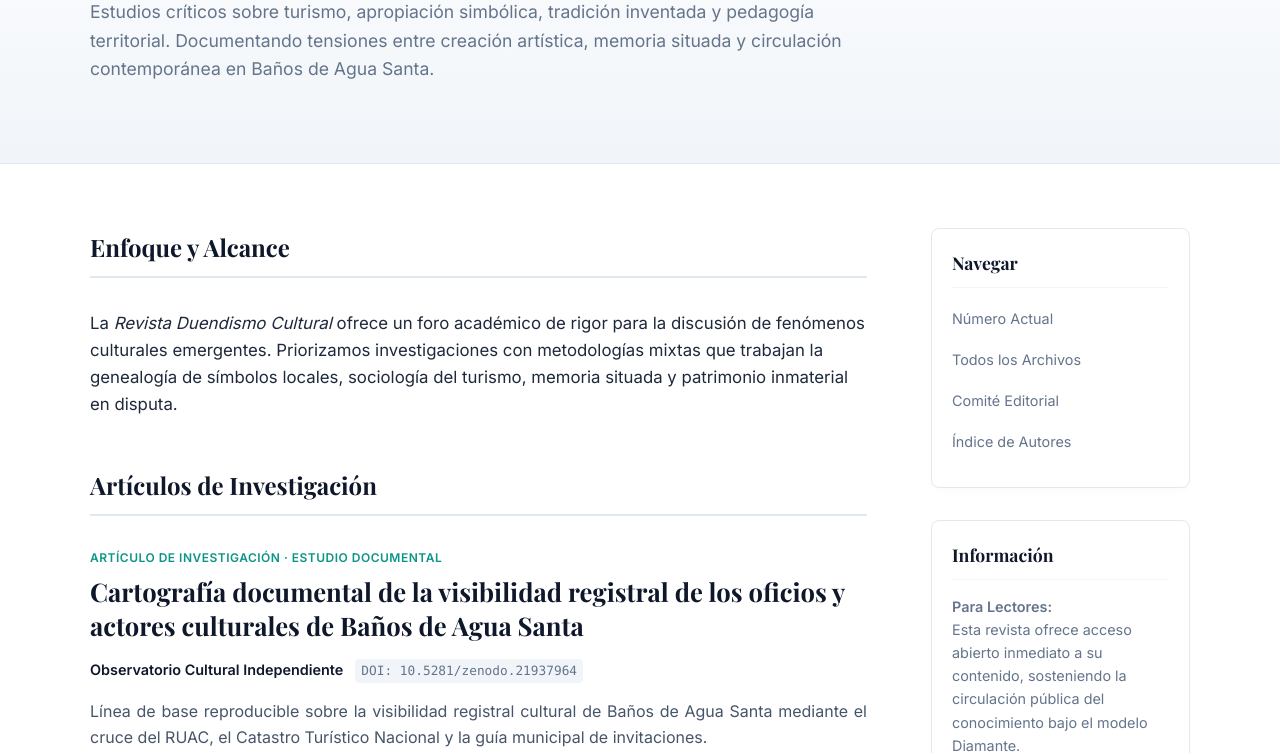
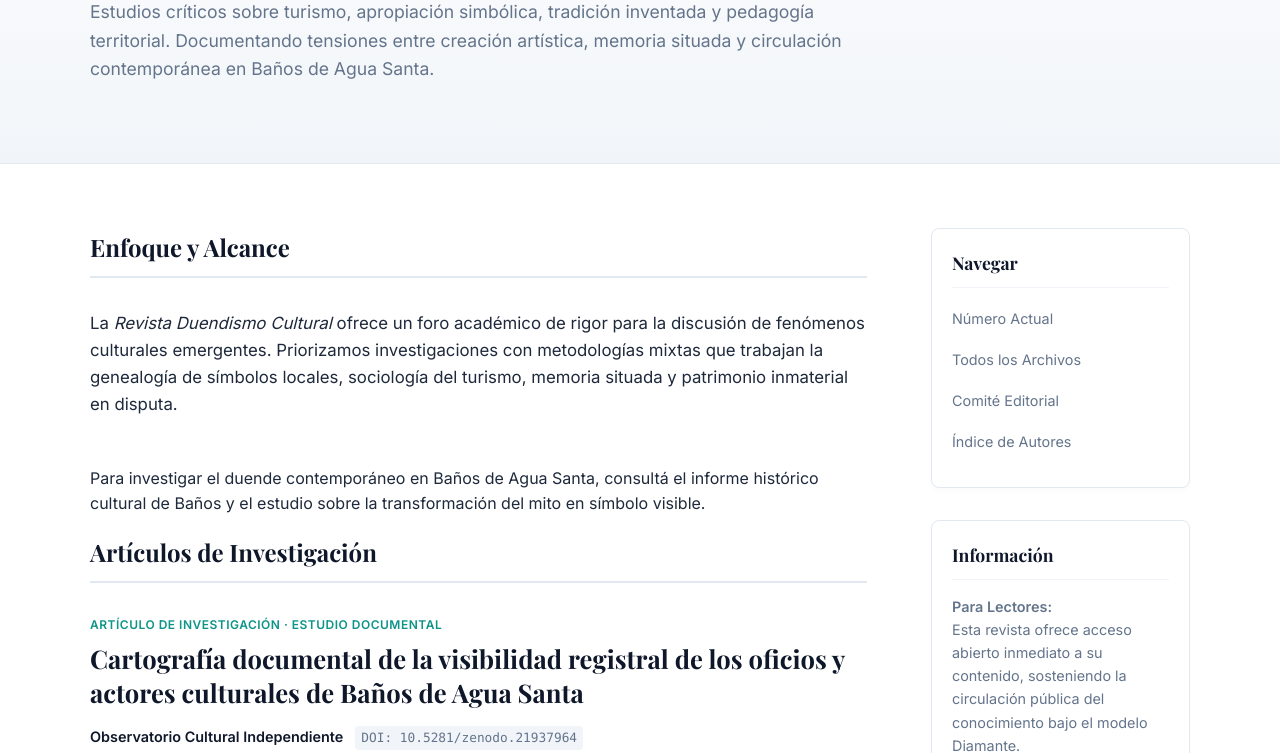
Before and after one commit to FitoGirolami/duendismocultural.org, a plain HTML site: page index.html in a window 1280 px wide. Shown: the part 347-1100 px from the top of the page. Drawn offline with nearby package versions, Linux system fonts and the light colour scheme; a web font is replaced by a local one.

Commit message:
Mejorar acceso a visitas, obras y fuentes sobre duendes

```diff
--- a/index.html
+++ b/index.html
@@ -546,6 +546,7 @@
       </section>
 
       <section id="articles-list">
+<p>Para investigar el duende contemporáneo en Baños de Agua Santa, consultá el <a href="/articulos/informe-historico-cultural-banos/">informe histórico cultural de Baños</a> y el <a href="/articulos/mito-disperso-simbolo-visible/">estudio sobre la transformación del mito en símbolo visible</a>.</p>
         <h2>Artículos de Investigación</h2>
 
         <article class="article-preview">
```
